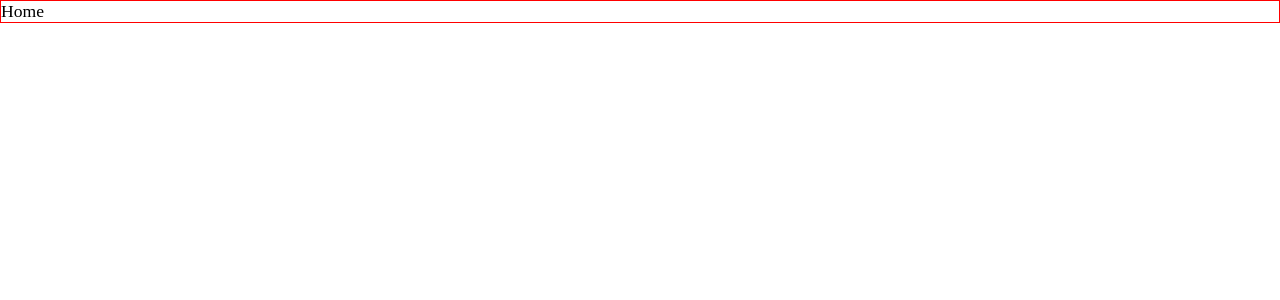
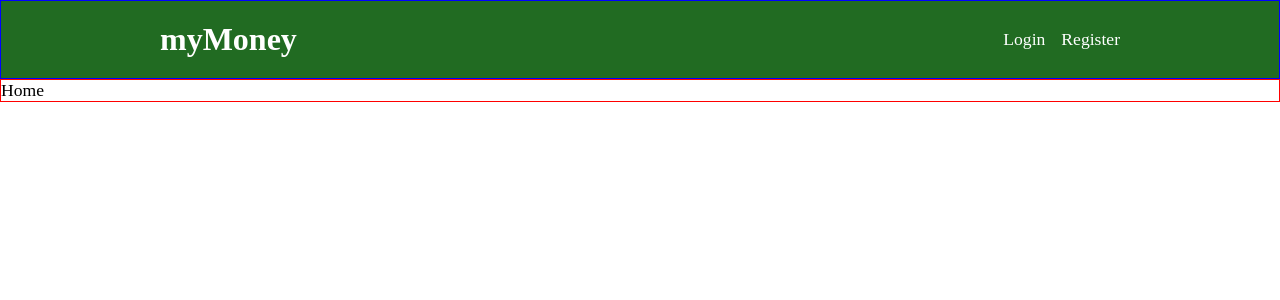
Before and after one commit to joshua-a-jones/finance-tracker, a React (Create React App) app: page / in a window 1280 px wide. Shown: the top 300 px of the page. Built offline with nearby package versions, Linux system fonts and the light colour scheme.

Commit message:
added ugly navbar

```diff
--- a/src/App.tsx
+++ b/src/App.tsx
@@ -4,10 +4,12 @@ import { Router } from "express";
 import Home from "./pages/home/Home";
 import Login from "./pages/login/Login";
 import Register from "./pages/register/Register";
+import Navbar from "./components/navbar/Navbar";
 
 function App() {
   return (
     <div className="App">
+      <Navbar />
       <Routes>
         <Route path="/" element={<Home />} />
         <Route path="/login" element={<Login />} />
--- /dev/null
+++ b/src/components/navbar/Navbar.css
@@ -0,0 +1,35 @@
+.navbar {
+  border: 1px solid blue;
+  padding: 20px 10px;
+  box-sizing: border-box;
+  width: 100%;
+  background-color: #216b22;
+}
+
+.navbar ul {
+  display: flex;
+  margin: 0 auto;
+  max-width: 960px;
+  align-items: center;
+}
+
+.navbar .title {
+  margin-right: auto;
+  font-weight: bold;
+  font-size: 2rem;
+  color: white;
+}
+
+.navbar button,
+.navbar a {
+  margin-left: 16px;
+}
+
+.navbar a {
+  text-decoration: none;
+  color: white;
+}
+
+.navbar a:hover {
+  text-decoration: underline;
+}
--- /dev/null
+++ b/src/components/navbar/Navbar.tsx
@@ -0,0 +1,17 @@
+import { Link } from "react-router-dom";
+import "./Navbar.css";
+export default function Navbar() {
+  return (
+    <nav className="navbar">
+      <ul>
+        <li className="title">myMoney</li>
+        <li>
+          <Link to="/login">Login</Link>
+        </li>
+        <li>
+          <Link to="/register">Register</Link>
+        </li>
+      </ul>
+    </nav>
+  );
+}
```
